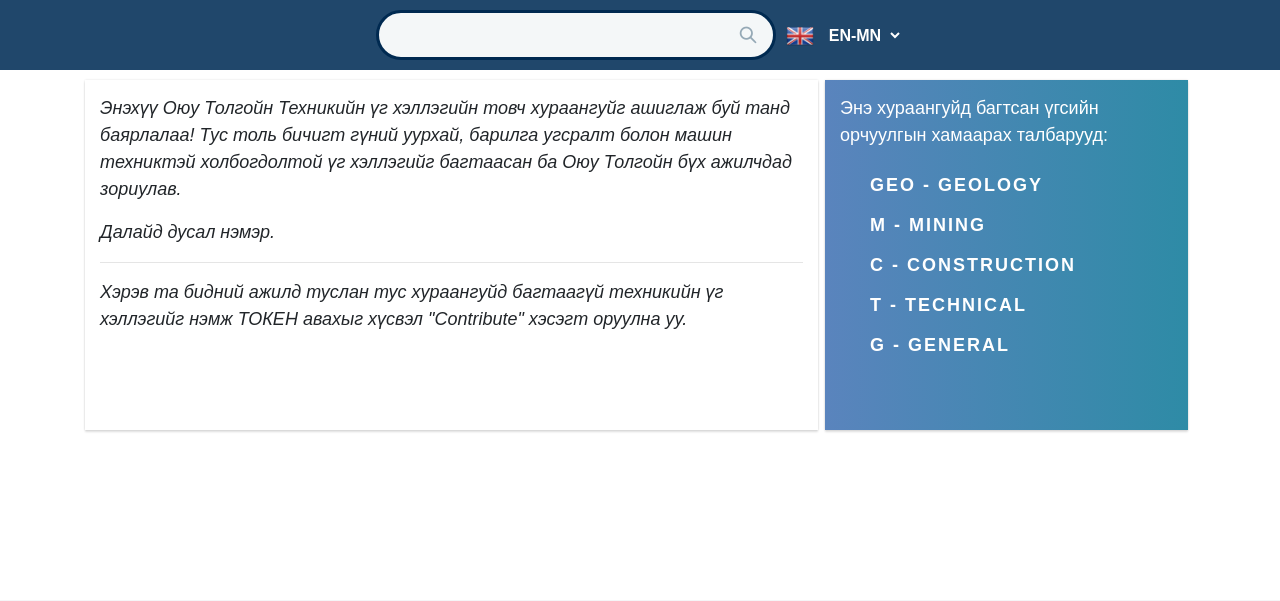
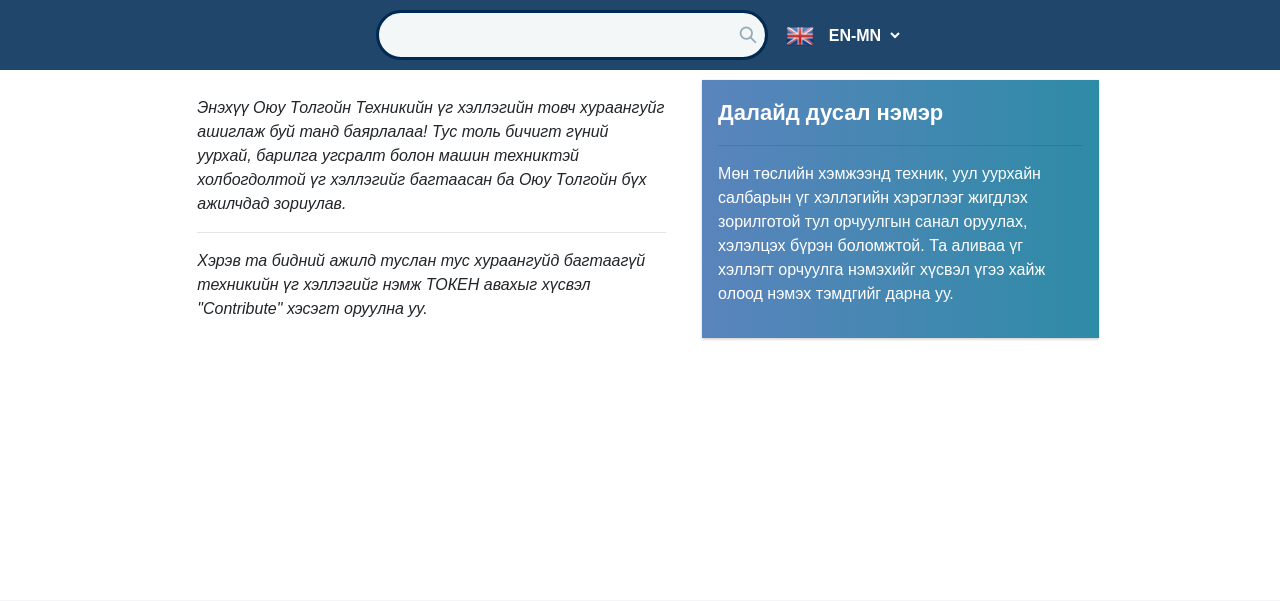
Before and after one commit to Khatnabb/dictionary, a Python web app: template templates/index.html in a window 1280 px wide. Shown: the part 250-851 px from the top of the page. Run offline with Jinja, Linux system fonts and the light colour scheme; the template is opened without the code that fills it, so the values that code supplies are empty; some libraries are stand-ins or nearby versions; some web fonts are replaced.

Commit message:
test push

```diff
--- /dev/null
+++ b/note.txt
@@ -0,0 +1,3 @@
+note to myself
+
+be happy
--- a/static/css/style.css
+++ b/static/css/style.css
@@ -47,6 +47,7 @@
     margin-left: 20px;
 }
 
+
 .navbar-collapse{
     margin-right: 20px;
 }
@@ -77,14 +78,6 @@
     display: none;
 }
 
-
-
-
-
-
-.navbar-toggler{
-    outline: none !important;
-}
 
 /* Search Section */
 
@@ -232,52 +225,188 @@
 
 /* same section but different row */
 
+
 .search-result-box{
     display: none;
+    /* position: absolute; */
+    /* word-wrap: break-word; */
+
+
 }
 
 .search-result{
-    padding: 20px;
+
     width: 100%;
     margin-top: 1%;
-    position: relative;
+    /* padding: 1rem; */
+
+
+
+
 }
-.search-result-show{
+/* .search-result-show{
+    display: flex;
+} */
+
+ #searched-term{
+    font-size: 38px;
+    font-weight: 800;
+}
+
+.searched-term-definition-box{
     display: flex;
 }
 
- #searched-term{
-    font-size: 2.5em;
+.plus {
+    position: relative;
+    width:20px;
+    height:20px;
+    margin-left: 15px;
+    background:green;
+    cursor: pointer;
+  }
+
+  .plus:before,
+  .plus:after {
+    content: "";
+    position:absolute;
+    background:#fff;
+  }
+
+  .plus:before {
+    left:50%;
+    top:4px;
+    bottom:4px;
+    width:2px;
+    transform:translateX(-50%);
+  }
+
+  .plus:after {
+    top:50%;
+    left:4px;
+    right:4px;
+    height:2px;
+    transform:translateY(-50%);
+  }
+
+#searched-term-definition, #searched-term-description{
+    font-size: 18px;
 }
 
-#searched-term-definition{
-    font-size: 1.2em;
+.no-gutters{
+    vertical-align: top;
 }
 
-#searched-term-field{
+/* #searched-term-field{
     color:#2E8BA6;
     margin-left: 20px;
     font-style: normal;
     text-align: center;
     font-weight: 900;
     font-size: x-large;
-}
+} */
 
-.search-result-container, .searched-term-field-info{
-    background: #fff;
-    box-shadow: 0 0 2px 0 rgba(0,0,0,.12), 0 2px 2px 0 rgba(0,0,0,.12);
-    padding: 15px;
-    margin-top: 10px;
-    margin-right: 7px;
-    height: 350px;
-    font-size: 18px;
+.search-result-container, .edit-container, .searched-term-field-info{
+    /* background: #fff; */
+    /* box-shadow: 0 0 2px 0 rgba(0,0,0,.12), 0 2px 2px 0 rgba(0,0,0,.12); */
+    /* height: 20rem; */
+    /* font-size: 18px; */
+    margin: 10px;
+
 }
 .search-result-container{
     font-style: italic;
+    position: relative;
+    padding: 1rem;
+
 }
-.searched-term-field-info{
+
+
+.field-info p{
+    margin-right: 25px;
+}
+
+
+.edit-container{
+    text-align: center;
+    /* background-color: rgba(0,0,0,.4); */
     background: linear-gradient(to right, #5A84BD, #2E8BA6);
+    /* background: #6689A0; */
+}
+
+section .edit-container .edit-form{
+    padding: 1.5rem;
+}
+/* .edit-form input::placeholder, textarea::placeholder{
     color: #fff;
+} */
+
+section .edit-container .edit-form p{
+    text-align: center;
+    font-size: 22px;
+    color: #fff;
+}
+
+
+section .edit-container .edit-form input
+{
+    margin: 10px 0;
+	width: 100%;
+	height: 30px;
+    font-size: 16px;
+
+}
+section .edit-container .edit-form input[type="text"],
+section .edit-container .edit-form input[type="email"]
+{
+	border-radius: 10px;
+	outline: none;
+    border: none;
+    padding: 1em;
+}
+
+section .edit-container .edit-form textarea{
+    outline: none;
+    width: 100%;
+    margin-top: 1rem;
+    font-size: 16px;
+    padding: 5px;
+    border-radius: 10px;
+}
+
+section .edit-container .edit-form .submitbtn{
+    color: #5A84BD;
+    font-size: 16px;
+    font-weight: 800;
+    background: #fff;
+    outline: none;
+    border: none;
+    width: 50%;
+
+}
+
+section .edit-container .edit-form .edit-form-others{
+    display: flex;
+    justify-content:space-evenly;
+    align-items: center;
+
+
+}
+
+section .edit-container .edit-form select, .submitbtn{
+    /* height: 4vh; */
+    border-radius: 10px;
+    outline: none;
+    font-size: 16px;
+}
+
+.searched-term-field-info {
+      background: linear-gradient(to right, #5A84BD, #2E8BA6);
+      box-shadow: 0 0 2px 0 rgba(0,0,0,.12), 0 2px 2px 0 rgba(0,0,0,.12);
+      color: #fff;
+      padding: 1rem;
+      display: flex;
+      justify-content: center;
 }
 
 .searched-term-field-info ul{
@@ -287,6 +416,52 @@
     line-height: 40px;
     letter-spacing: 2px;
     text-transform: uppercase;
+}
+.translation-add-container{
+    border: 2px solid black;
+    padding: 2vh;
+    display: flex;
+    flex-direction: column;
+
+
+}
+
+.translation-add-form{
+
+    display: flex;
+    /* width: 80%; */
+}
+
+
+.translation-add-form .inputs{
+    display: flex;
+    flex-direction: column;
+    width: 30%;
+}
+.translation-add-form .inputs input{
+    margin: 1vh;
+}
+.translation-add-container textarea{
+    margin: 1vh;
+}
+
+.translation-add-container .others{
+    display: flex;
+    margin: 1vh;
+}
+.translation-add-container .others select, input {
+    margin-right: 1vh;
+}
+.translation-add-container .others select{
+    padding: 1vh;
+}
+.translation-add-container .others input{
+    width: 30%;
+}
+
+.info-onstart .info-onstart-header{
+    font-size: 22px;
+    font-weight: 800;
 }
 
 
--- a/templates/index.html
+++ b/templates/index.html
@@ -8,23 +8,18 @@
     <link href="{{ url_for('static', filename='css/main-font.css') }}" rel="stylesheet">
     <link href="{{ url_for('static', filename='css/bootstrap.min.css') }}" rel="stylesheet">
     <link href="{{ url_for('static', filename='css/sweetalert.min.css') }}" rel="stylesheet" type="text/css" >
+    <link href="{{ url_for('static', filename='css/orionicons.css') }}" rel="stylesheet" type="text/css">
     <link href="{{ url_for('static', filename='css/style.css') }}" rel="stylesheet" type="text/css" >
-    <link href="{{ url_for('static', filename='css/orionicons.css') }}" rel="stylesheet" type="text/css">
     <!-- <link rel="shortcut icon" href="static/favicon.png"> -->
 </head>
 
 <body>
    <section id="navbar-section">
-        <nav class="navbar navbar-expand-lg navbar-light">
-            <a class="navbar-brand" href="#"><img src="{{ url_for('static', filename='images/ot-logo.png') }}">
-                    </a>
+        <nav class="navbar navbar-expand-lg">
+            <a class="navbar-brand" href="#"><img src="{{ url_for('static', filename='images/ot-logo.png') }}"></a>
             <div class="navbar-brand-title">
-                Техникийн үг хэллэгийн
-                    хураангуй толь
-
+                Техникийн үг хэллэгийн хураангуй толь
             </div>
-
-
             <button class="navbar-toggler" type="button" data-toggle="collapse" data-target="#navbarNav" aria-controls="navbarNav" aria-expanded="false" aria-label="Toggle navigation">
                 <span class="navbar-toggler-icon"></span>
             </button>
@@ -55,8 +50,6 @@
             </div>
         </nav>
 
-
-
    </section>
 
    <section id="search-section">
@@ -78,18 +71,18 @@
                     </select>
                 </div>
             </div>
-                <div class="suggestions-autocomplete" style="overflow: scroll;" ></div>
+            <div class="suggestions-autocomplete" style="overflow: scroll;" ></div>
         </div>
-        <div class="container">
-            <div class="row no-gutters">
-                <div class="col-lg-8">
+        <div class="container-fluid">
+            <div class="row no-gutters" style="justify-content: center;">
+                <div class="col-lg-5 ">
                     <div class="search-result-container">
                         <div class="intro-text">
                             <p>
                                 Энэхүү Оюу Толгойн Техникийн үг хэллэгийн товч хураангуйг ашиглаж буй танд баярлалаа!
                                 Тус толь бичигт гүний уурхай, барилга угсралт болон машин техниктэй холбогдолтой үг хэллэгийг багтаасан ба Оюу Толгойн бүх ажилчдад зориулав.
                             </p>
-                            <p>Далайд дусал нэмэр.</p>
+                            <!-- <p>Далайд дусал нэмэр.</p> -->
                             <hr>
                             <p>
                                 Хэрэв та бидний ажилд туслан тус хураангуйд багтаагүй техникийн үг хэллэгийг нэмж ТОКЕН авахыг хүсвэл "Contribute" хэсэгт оруулна уу.
@@ -100,33 +93,60 @@
                                   <div class="search-result-show">
                                     <p id="searched-term"></p>
                                     <p id="searched-term-field"></p>
-                                  </div>
+
                                     <hr>
-                                   <p id="searched-term-definition"></p>
+                                <div class="searched-term-definition-box">
+                                    <p id="searched-term-definition"></p>
+                                   <div class="plus"></div>
+                                </div>
                                    <p id="searched-term-description"></p>
+                                </div>
                             </div>
                         </div>
                     </div>
+
                 </div>
                 <div class="col-lg-4">
                     <div class="searched-term-field-info">
-                        <p>Энэ хураангуйд багтсан үгсийн орчуулгын хамаарах талбарууд:</p>
-                        <ul class="english">
-                            <li>Geo - Geology</li>
-                            <li>M - Mining</li>
-                            <li>C - Construction</li>
-                            <li>T - Technical</li>
-                            <li>G - General</li>
-                        </ul>
-                        <ul class="mongolian" style="display: none;">
-                            <li>Geo - Геологийн</li>
-                            <li>M - Уурхайн</li>
-                            <li>C - Барилга угсралтын</li>
-                            <li>T - Техникийн</li>
-                            <li>G - Ерөнхий</li>
-                        </ul>
+                     <div class="info-onstart" >
+                        <p class="info-onstart-header">Далайд дусал нэмэр</p>
+                        <hr>
+                        <!-- <p>
+                            Хэрэв та бидний ажилд туслан тус хураангуйд багтаагүй техникийн үг хэллэгийг нэмж ТОКЕН авахыг хүсвэл "Contribute" хэсэгт оруулна уу.
+                        </p> -->
+                        <p>Мөн төслийн хэмжээнд техник, уул уурхайн салбарын үг хэллэгийн хэрэглээг жигдлэх зорилготой тул орчуулгын санал оруулах, хэлэлцэх бүрэн боломжтой.
+                            Та аливаа үг хэллэгт орчуулга нэмэхийг хүсвэл үгээ хайж олоод нэмэх тэмдгийг дарна уу.
+                        </p>
+                     </div>
+
+                     <div class="edit-container" style="display: none;">
+                        <form class="edit-form" role="form">
+                            <p>Тус үгэнд орчуулга нэмэх</p>
+                            <input id="new-term1" name="new-term1" class="term" required  placeholder="Оруулах үг" type="text"><br>
+                            <input id="new-definition1" name="new-definition1" class="definition" required  placeholder="Үгийн утга" type="text"><br>
+                            <textarea placeholder="Үгийн урт тайлбар /Хэрэв байгаа бол/" id="new-description1" name="new-description1" class="description" rows="3" cols="40"></textarea><br>
+                            <!-- <label for="field-option1">Таны оруулсан утгын хамаарах салбар:</label> -->
+                           <div class="edit-form-others">
+                            <select id="field-option1" name="field-option1">
+                                <option value="Geo">Geo</option>
+                                <option value="M">M</option>
+                                <option value="C">C</option>
+                                <option value="T">T</option>
+                                <option value="G">G</option>
+                            </select>
+                            <input type="button" onclick="post_form()" name="submitbtn1" value="Илгээх" class="submitbtn">
+                           </div>
+
+                            <!-- <input type="email" id="submit-email1" name="submit-email1" placeholder="OT Имэйл хаяг" required ><br> -->
+
+                        </form>
                     </div>
-                </div>
+                     <!-- <div class="translation-add-button">
+                        <button>ADD TRANSLATION</button>
+                     </div> -->
+                 </div>
+
+             </div>
             </div>
         </div>
    </section>
@@ -376,18 +396,18 @@
                     $('.suggestions-autocomplete li:first').addClass('selected');
 
 
-            $('body').click(function(e){
+            // $('body').click(function(e){
 
-                if(!$(e.target).is('input, a, li')){
-                    $('.searchbox input').val('');
-                    $('.suggestions-autocomplete').slideUp('slow');
-                    $('.intro-text').show();
-                    $('.search-result-box').hide();
+            //     if(!$(e.target).is('input, a, li')){
+            //         $('.searchbox input').val('');
+            //         $('.suggestions-autocomplete').slideUp('slow');
+            //         $('.intro-text').show();
+            //         $('.search-result-box').hide();
 
 
-                }
+            //     }
 
-            });
+            // });
 
             if ($('.suggestions-autocomplete').html() == ''){
                 $('.suggestions-autocomplete').append('<a class="search_not_found">Энэ үг олдсонгүй. Хайсан үгээ бүтнээр бичин энд дарж бидэнд мэдэгдэнэ үү</a>')
@@ -421,6 +441,12 @@
     }
 
 
+    $('.plus').click(function(){
+            $('.info-onstart').hide();
+            $('.searched-term-field-info').css("background", "none");
+            $('.edit-container').show();
+        })
+
     function get_words() {
         let search = $('#search').val()
         let lang = $(".lang-menu option:selected").text();
@@ -440,9 +466,12 @@
                         $('.search-result-box').fadeIn(600);
 
                         document.getElementById('searched-term').innerHTML = word['Term'];
+                        document.getElementById('new-term1').value = word['Term'];
                         document.getElementById('searched-term-definition').innerHTML = word['Definition'];
+                        document.getElementById('new-definition1').value = word['Definition'];
                         document.getElementById('searched-term-description').innerHTML = word['Description'];
                         document.getElementById('searched-term-field').innerHTML = word['Field'];
+
                         // $('.suggestions-autocomplete').slideUp('slow');
 
                     },
```
Also changed, not shown: static/css/proofread.css (+8 -4 lines), templates/cards.html (added, +12 -0 lines), templates/proofread.html (+5 -5 lines).
